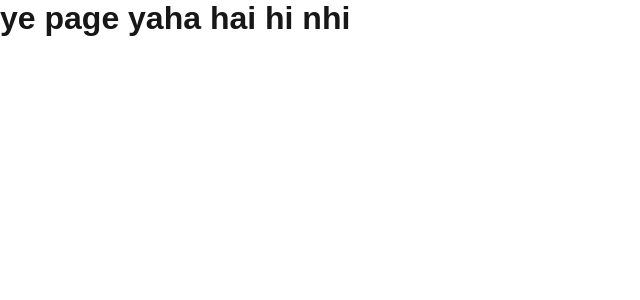
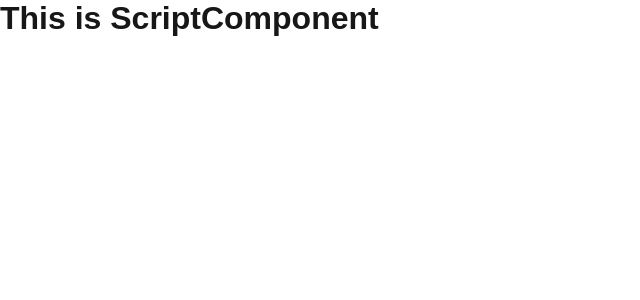
Before and after one commit to rohit1620/nextjs_withTechzeen, a Next.js app in the folder rohit/: page /script-component in a window 1280 px wide. Before the commit this address had no page. Shown: the top 300 px of the page, without its empty margins (0-640 px from the left). Built offline with nearby package versions, Linux system fonts and the light colour scheme.

Commit message:
add script componentss

```diff
--- /dev/null
+++ b/rohit/public/features.js
@@ -0,0 +1,6 @@
+function myFun(){
+    console.log("This is myFun");
+
+}
+
+myFun();
--- a/rohit/src/app/layout.js
+++ b/rohit/src/app/layout.js
@@ -25,6 +25,9 @@ export default function RootLayout({ children }) {
 <link rel="preconnect" href="https://fonts.gstatic.com" crossorigin />
 <link href="https://fonts.googleapis.com/css2?family=Exile&display=swap" rel="stylesheet"></link>
       </head> */}
+      {/* <head>
+        <script src="/features.js"/>
+      </head> */}
       <body className={`${geistSans.variable} ${geistMono.variable}`}>
         {children}
       </body>
--- /dev/null
+++ b/rohit/src/app/script-component/page.jsx
@@ -0,0 +1,12 @@
+"use client";
+import Script from "next/script";
+const ScriptComponent = () => {
+  return (
+    <div>
+      <h1>This is ScriptComponent</h1>
+      <Script src="/features.js" onLoad={() => console.log("onload")} />
+    </div>
+  );
+};
+
+export default ScriptComponent;
```
